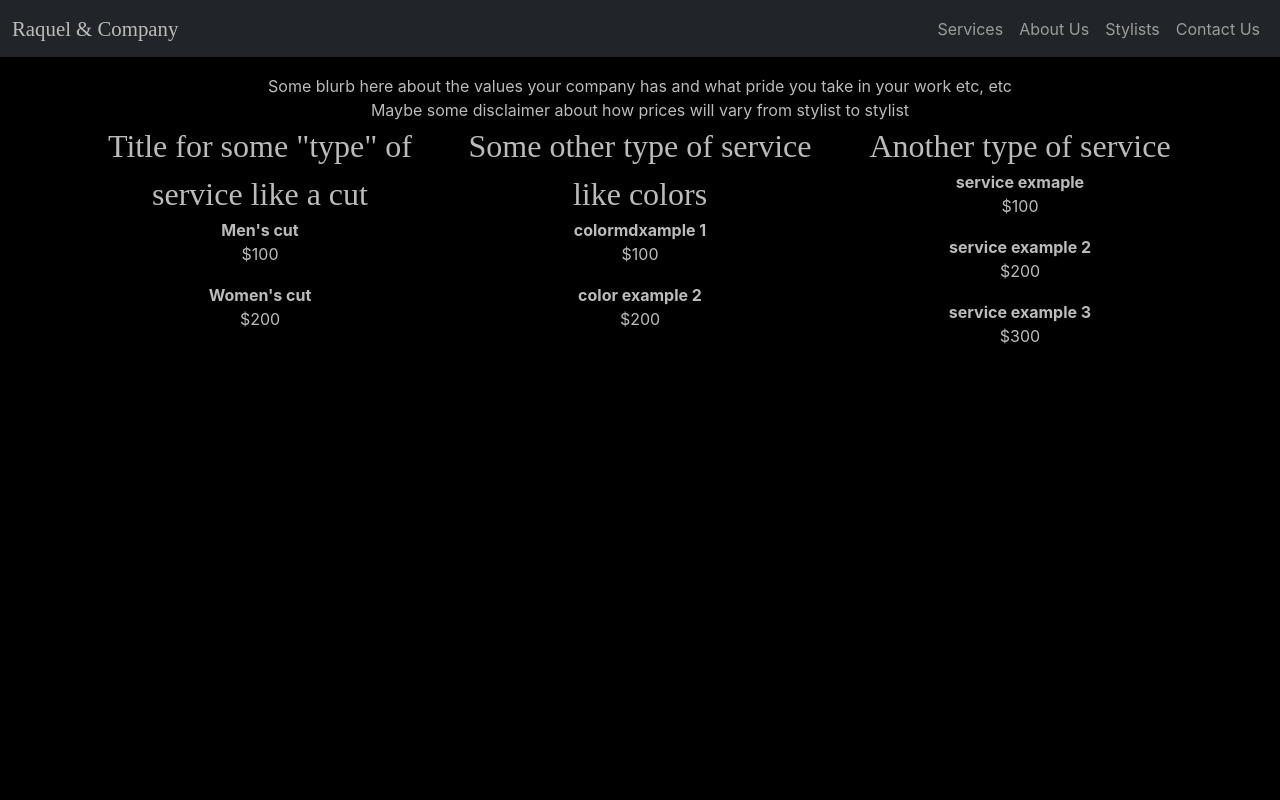
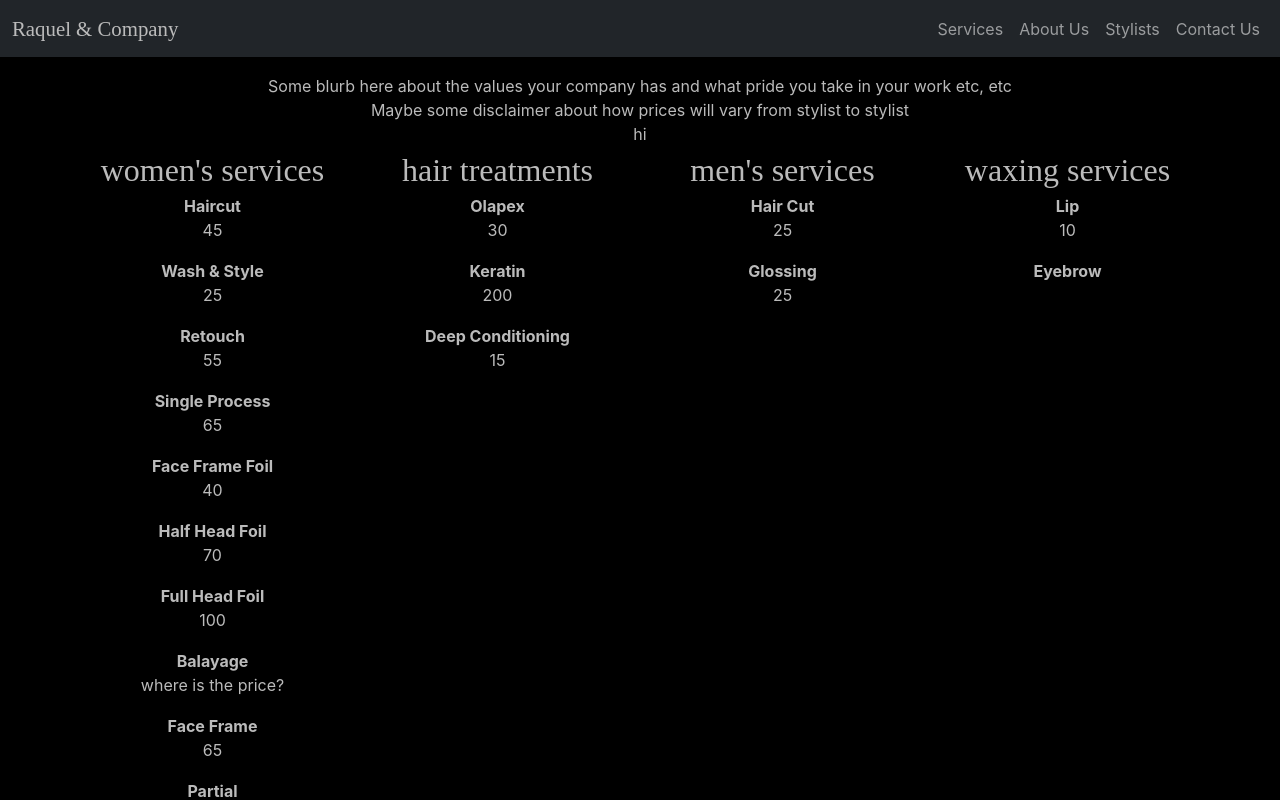
Before and after one commit to KevinCamacho/randco, a React (Create React App) app: page /services in a window 1280 px wide. Shown: the top 800 px of the page. Built offline with nearby package versions, Linux system fonts and the light colour scheme.

Commit message:
changed services page to be driven off json

```diff
--- a/src/components/ServicesPage.js
+++ b/src/components/ServicesPage.js
@@ -3,6 +3,7 @@ import Container from 'react-bootstrap/Container';
 import Row from 'react-bootstrap/Row';
 import Col from 'react-bootstrap/Col';
 import './ServicesPage.scss';
+import data from '../data/services.json';
 
 const ServicesPage = () => {
     return (
@@ -12,29 +13,19 @@ const ServicesPage = () => {
                 <div>Maybe some disclaimer about how prices will vary from stylist to stylist</div>
             </Row>
             <Row>
-                <Col sm={12} md={true} id="services-list-container">
-                    <div className="services-types">Title for some "type" of service like a cut</div>
-                    <div className="services-line-item-title">Men's cut</div>
-                    <div>$100</div>
-                    <div className="services-line-item-title">Women's cut</div>
-                    <div>$200</div>
-                </Col>
-                <Col sm={12} md={true} id="services-list-container">
-                    <div className="services-types">Some other type of service like colors</div>
-                    <div className="services-line-item-title">colormdxample 1</div>
-                    <div>$100</div>
-                    <div className="services-line-item-title">color example 2</div>
-                    <div>$200</div>
-                </Col>
-                <Col sm={12} md={true} id="services-list-container">
-                    <div className="services-types">Another type of service</div>
-                    <div className="services-line-item-title">service exmaple</div>
-                    <div>$100</div>
-                    <div className="services-line-item-title">service example 2</div>
-                    <div>$200</div>
-                    <div className="services-line-item-title">service example 3</div>
-                    <div>$300</div>
-                </Col>
+                <div>hi</div>
+                {data.map(serviceType =>
+                    <Col sm={12} md={true} id="services-list-container">
+                        <div className="services-types">{serviceType.title}</div>
+                        {serviceType.items.map(service =>
+                            <>
+                                <div className="services-line-item-title">{service.serviceName}</div>
+                                <div>{service.price}</div>
+                            </>
+                        )}
+
+                    </Col>
+                )}
             </Row>
         </Container>
     )
--- /dev/null
+++ b/src/data/services.json
@@ -0,0 +1,102 @@
+[
+    {
+        "title": "women's services",
+        "items": [
+            {
+                "serviceName": "Haircut",
+                "price": 45
+            },
+            {
+                "serviceName": "Wash & Style",
+                "price": 25
+            },
+            {
+                "serviceName": "Retouch",
+                "price": 55
+            },
+            {
+                "serviceName": "Single Process",
+                "price": 65
+            },
+            {
+                "serviceName": "Face Frame Foil",
+                "price": 40
+            },
+            {
+                "serviceName": "Half Head Foil",
+                "price": 70
+            },
+            {
+                "serviceName": "Full Head Foil",
+                "price": 100
+            },
+            {
+                "serviceName": "Balayage",
+                "price": "where is the price?"
+            },
+            {
+                "serviceName": "Face Frame",
+                "price": 65
+            },
+            {
+                "serviceName": "Partial",
+                "price": 100
+            },
+            {
+                "serviceName": "Full",
+                "price": 135
+            },
+            {
+                "serviceName": "Toner",
+                "price": 10
+            },
+            {
+                "serviceName": "Color Correction",
+                "price": "Price Upon Consultation"
+            }
+        ]
+    },
+    {
+        "title": "hair treatments",
+        "items": [
+            {
+                "serviceName": "Olapex",
+                "price": 30
+            },
+            {
+                "serviceName": "Keratin",
+                "price": 200
+            },
+            {
+                "serviceName": "Deep Conditioning",
+                "price": 15
+            }
+        ]
+    },
+    {
+        "title": "men's services",
+        "items": [
+            {
+                "serviceName": "Hair Cut",
+                "price": 25
+            },
+            {
+                "serviceName": "Glossing",
+                "price": 25
+            }
+        ]
+    },
+    {
+        "title": "waxing services",
+        "items": [
+            {
+                "serviceName": "Lip",
+                "price": 10
+            },
+            {
+                "serviceName": "Eyebrow",
+                "price:": 12
+            }
+        ]
+    }
+]
```
